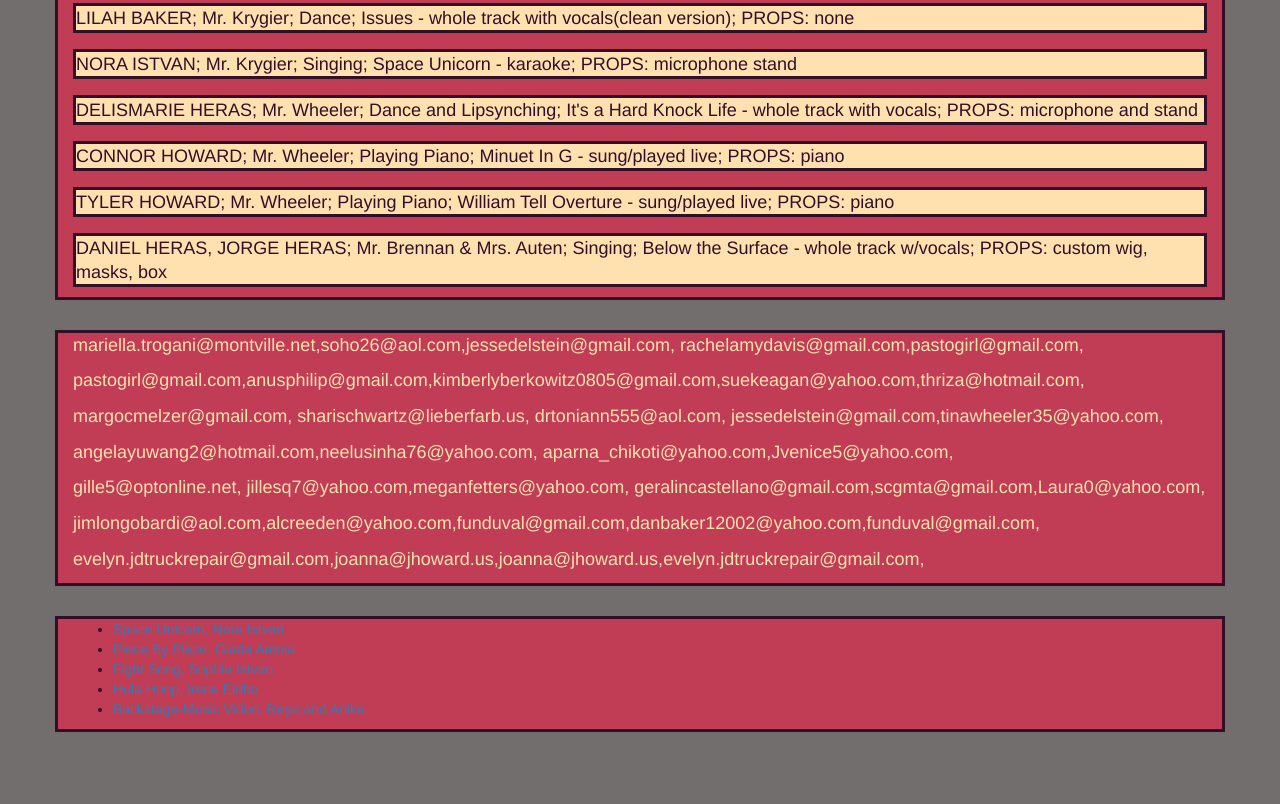
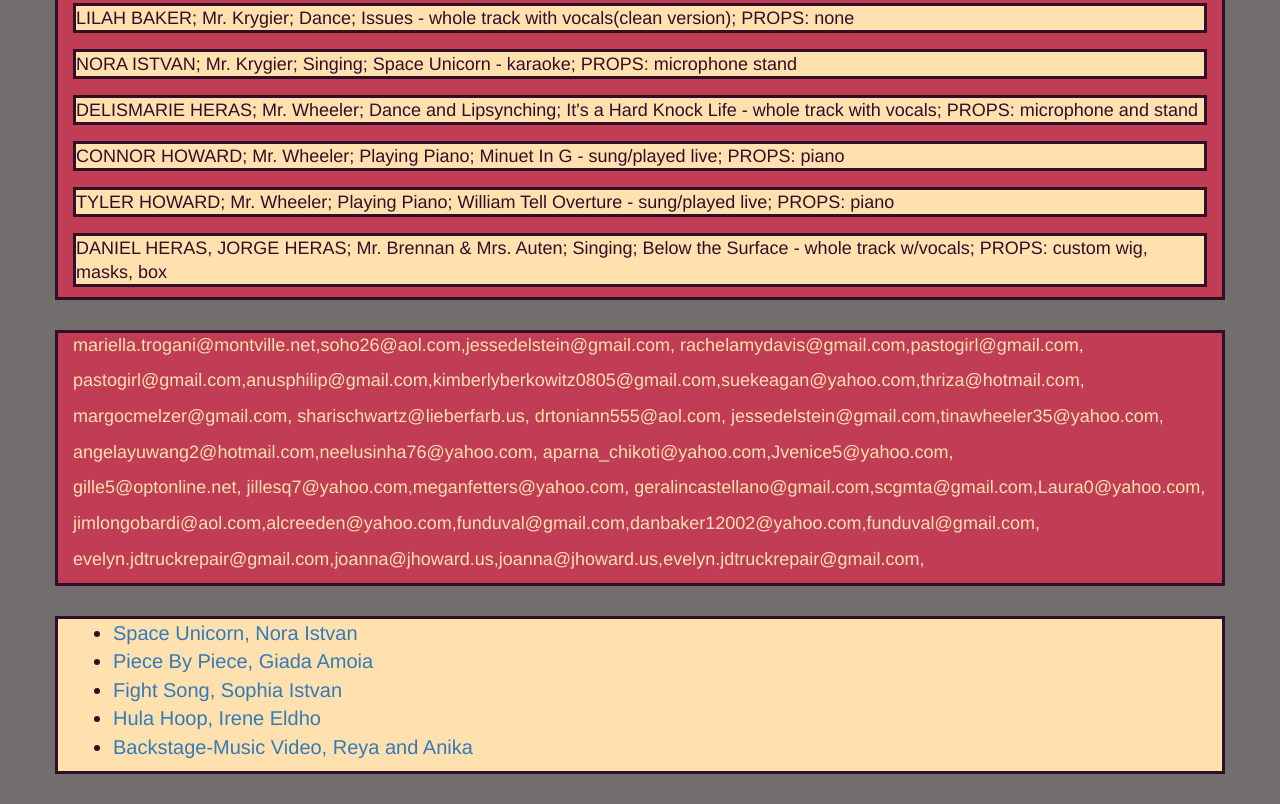
Before and after one commit to funduval/Talent-Show-2017, a plain HTML site: page index.html in a window 1280 px wide. Shown: the part 1335-2139 px from the top of the page. Before the commit the page ends 2097 px from the top, so only its background shows below. Drawn offline with nearby package versions, Linux system fonts and the light colour scheme.

Commit message:
fix list

```diff
--- a/index.html
+++ b/index.html
@@ -72,6 +72,14 @@
     #email-list {
         color: #ffe1b0;
     }
+
+
+    #songs{
+
+        background-color: #ffe1b0;
+        font-size: 20px;
+        list-style: none;
+    }
     </style>
 </head>
 
```
